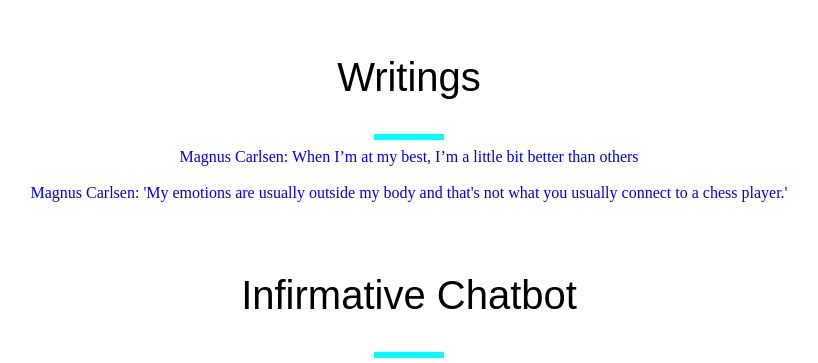
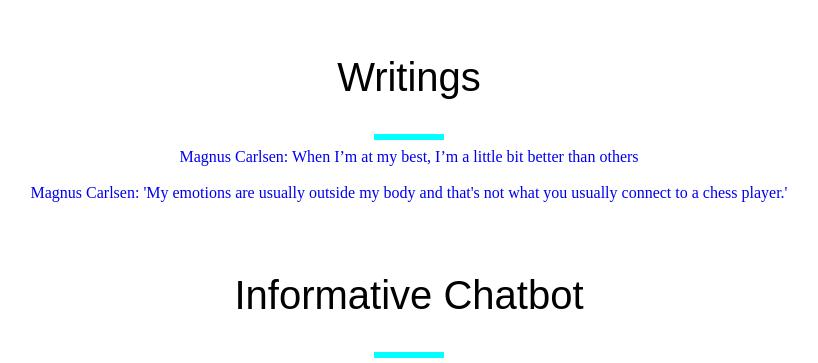
Before and after one commit to Shaabaz/Magnus-Carlsen-Portfolio, a plain HTML site: page index.html in a window 1280 px wide. Shown: the part 3801-4164 px from the top of the page, without its empty margins (231-1049 px from the left). Drawn offline with Linux system fonts and the light colour scheme; grey boxes are pictures that could not be loaded; a script that the page names is missing; a web font is replaced by a local one.

Commit message:
Add files via upload

```diff
--- a/index.html
+++ b/index.html
@@ -62,7 +62,7 @@
     <br>
     <br>
     <section id="chatbot">
-        <h1>Infirmative Chatbot</h1>
+        <h1>Informative Chatbot</h1>
         <div class="line"></div>
         <iframe allow="microphone;" width="350" height="430" src="https://console.dialogflow.com/api-client/demo/embedded/fe605e41-6915-445b-a538-8db1b2146965">
         </iframe>
```
